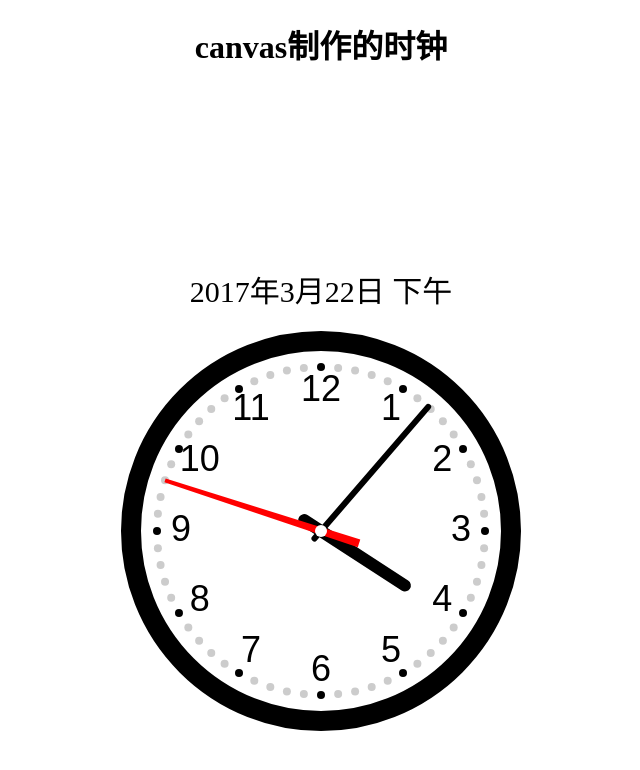
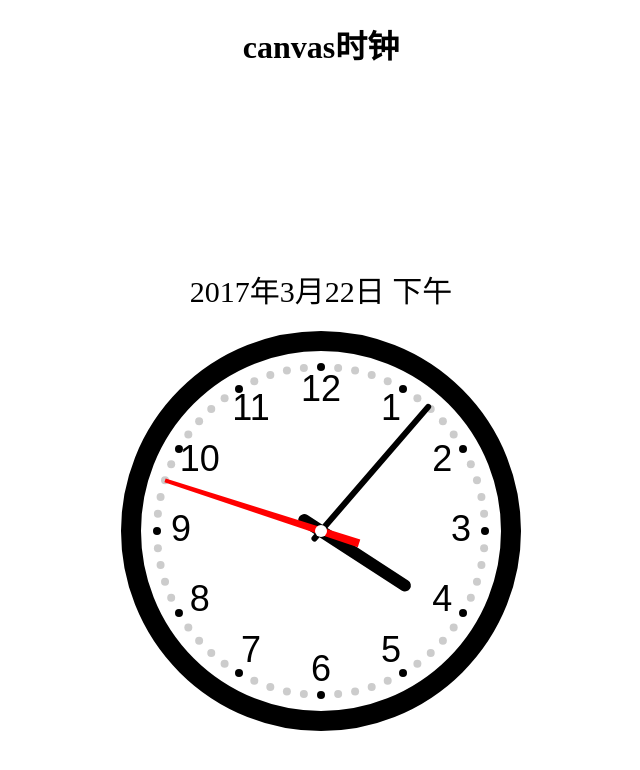
Before and after one commit to aer2017/canvasTime, a plain HTML site: page index.html in a window 1280 px wide. Shown: the whole page, without its empty margins (319-959 px from the left). Drawn offline with Linux system fonts and the light colour scheme.

Commit message:
change
change

```diff
--- a/index.html
+++ b/index.html
@@ -20,7 +20,7 @@
 	}
 	</style>
 <body>
-	<h1>canvas制作的时钟</h1>
+	<h1>canvas时钟</h1>
 	<div class="num-time" id="num-time"></div>
 	<div class="canvas">
 
```
